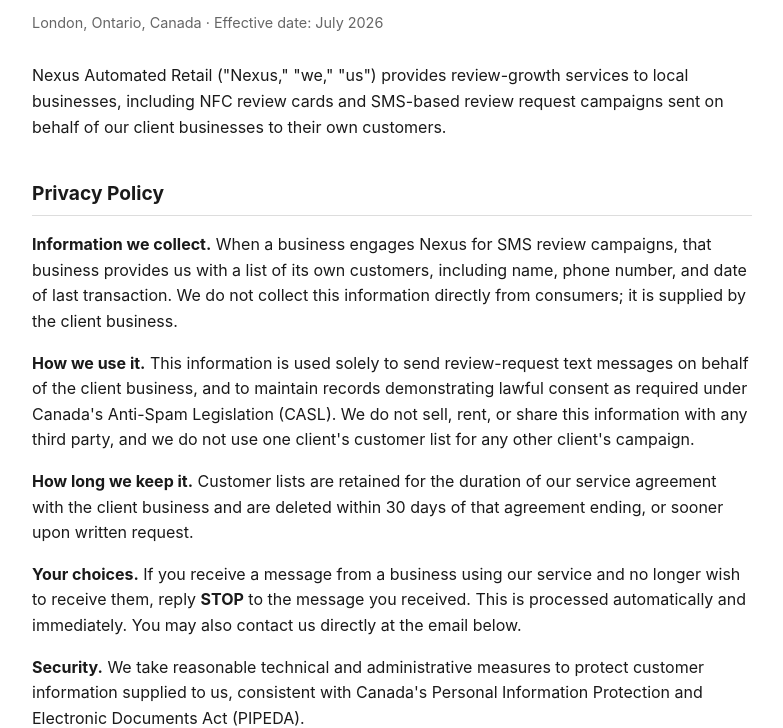
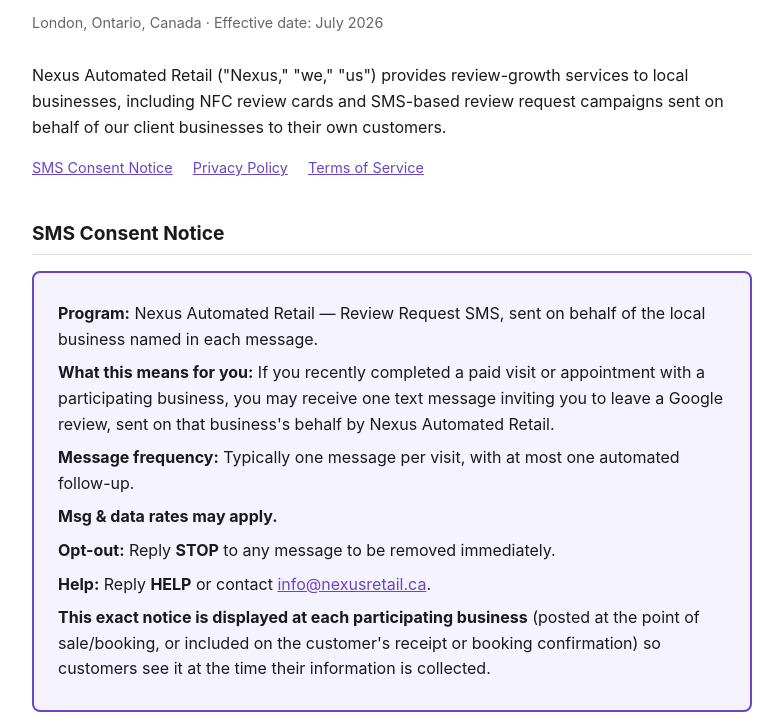
Before and after one commit to abunexus/Nexus-site, a plain HTML site: page index.html in a window 1280 px wide. Shown: the part 85-813 px from the top of the page, without its empty margins (248-1031 px from the left). Drawn offline with Linux system fonts and the light colour scheme.

Commit message:
Update index.html

```diff
--- a/index.html
+++ b/index.html
@@ -3,50 +3,56 @@
 <head>
 <meta charset="UTF-8">
 <meta name="viewport" content="width=device-width, initial-scale=1.0">
-<title>Nexus Automated Retail — Privacy Policy &amp; SMS Terms</title>
+<title>Nexus Automated Retail — Privacy Policy, SMS Terms &amp; Consent Notice</title>
 <style>
   body { font-family: -apple-system, Segoe UI, Roboto, Arial, sans-serif; max-width: 720px; margin: 0 auto; padding: 24px; line-height: 1.6; color: #1a1a1a; }
   h1 { font-size: 1.6em; margin-bottom: 4px; }
   h2 { font-size: 1.2em; margin-top: 2em; border-bottom: 1px solid #ddd; padding-bottom: 6px; }
   .meta { color: #666; font-size: 0.9em; margin-bottom: 2em; }
   a { color: #6b46c1; }
+  .notice-box { background: #f5f3ff; border: 2px solid #6b46c1; border-radius: 8px; padding: 20px 24px; margin: 1em 0; }
+  .notice-box p { margin: 0.5em 0; }
+  nav.toc { font-size: 0.9em; margin-bottom: 2em; }
+  nav.toc a { margin-right: 16px; }
 </style>
 </head>
 <body>
-
 <h1>Nexus Automated Retail</h1>
 <p class="meta">London, Ontario, Canada &middot; Effective date: July 2026</p>
-
 <p>Nexus Automated Retail ("Nexus," "we," "us") provides review-growth services to local businesses, including NFC review cards and SMS-based review request campaigns sent on behalf of our client businesses to their own customers.</p>
 
-<h2>Privacy Policy</h2>
+<nav class="toc">
+  <a href="#sms-notice">SMS Consent Notice</a>
+  <a href="#privacy-policy">Privacy Policy</a>
+  <a href="#terms">Terms of Service</a>
+</nav>
 
+<h2 id="sms-notice">SMS Consent Notice</h2>
+<div class="notice-box">
+  <p><strong>Program:</strong> Nexus Automated Retail — Review Request SMS, sent on behalf of the local business named in each message.</p>
+  <p><strong>What this means for you:</strong> If you recently completed a paid visit or appointment with a participating business, you may receive one text message inviting you to leave a Google review, sent on that business's behalf by Nexus Automated Retail.</p>
+  <p><strong>Message frequency:</strong> Typically one message per visit, with at most one automated follow-up.</p>
+  <p><strong>Msg &amp; data rates may apply.</strong></p>
+  <p><strong>Opt-out:</strong> Reply <strong>STOP</strong> to any message to be removed immediately.</p>
+  <p><strong>Help:</strong> Reply <strong>HELP</strong> or contact <a href="mailto:info@nexusretail.ca">info@nexusretail.ca</a>.</p>
+  <p><strong>This exact notice is displayed at each participating business</strong> (posted at the point of sale/booking, or included on the customer's receipt or booking confirmation) so customers see it at the time their information is collected.</p>
+</div>
+
+<h2 id="privacy-policy">Privacy Policy</h2>
 <p><strong>Information we collect.</strong> When a business engages Nexus for SMS review campaigns, that business provides us with a list of its own customers, including name, phone number, and date of last transaction. We do not collect this information directly from consumers; it is supplied by the client business.</p>
-
 <p><strong>How we use it.</strong> This information is used solely to send review-request text messages on behalf of the client business, and to maintain records demonstrating lawful consent as required under Canada's Anti-Spam Legislation (CASL). We do not sell, rent, or share this information with any third party, and we do not use one client's customer list for any other client's campaign.</p>
-
 <p><strong>How long we keep it.</strong> Customer lists are retained for the duration of our service agreement with the client business and are deleted within 30 days of that agreement ending, or sooner upon written request.</p>
-
 <p><strong>Your choices.</strong> If you receive a message from a business using our service and no longer wish to receive them, reply <strong>STOP</strong> to the message you received. This is processed automatically and immediately. You may also contact us directly at the email below.</p>
-
 <p><strong>Security.</strong> We take reasonable technical and administrative measures to protect customer information supplied to us, consistent with Canada's Personal Information Protection and Electronic Documents Act (PIPEDA).</p>
-
 <p><strong>Contact.</strong> Questions about this policy or a request to access or delete your information can be sent to <a href="mailto:info@nexusretail.ca">info@nexusretail.ca</a>.</p>
 
-<h2>SMS Terms &amp; Conditions</h2>
-
+<h2 id="terms">SMS Terms &amp; Conditions</h2>
 <p><strong>What you'll receive.</strong> Messages sent through this service are review requests, sent on behalf of a local business you have an existing relationship with, inviting you to leave a public review of your recent experience.</p>
-
 <p><strong>Who sends these.</strong> Messages are sent by Nexus Automated Retail on behalf of the named business identified in the message. Recipients are customers who have completed a transaction with that business within the previous 24 months, or who have otherwise provided express consent.</p>
-
 <p><strong>Frequency.</strong> Message frequency varies by business but is designed to be limited — typically a single request following a transaction, with at most one automated follow-up.</p>
-
 <p><strong>Message and data rates may apply.</strong> Standard messaging rates from your mobile carrier apply to messages you receive.</p>
-
 <p><strong>Opt-out.</strong> Reply <strong>STOP</strong> at any time to stop receiving messages. This will be processed immediately.</p>
-
 <p><strong>Help.</strong> Reply <strong>HELP</strong> for assistance, or contact <a href="mailto:info@nexusretail.ca">info@nexusretail.ca</a>.</p>
-
 <p>This service is provided in compliance with Canada's Anti-Spam Legislation (CASL).</p>
 
 </body>
```
